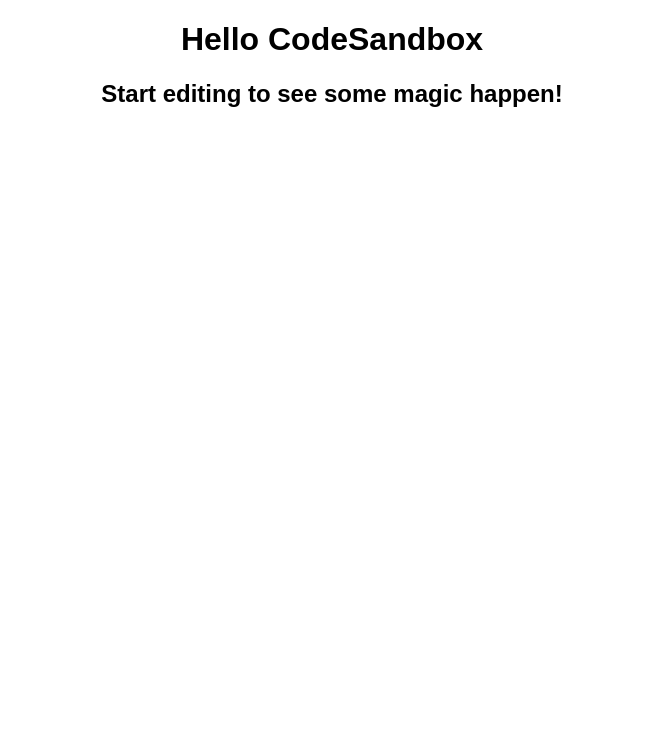
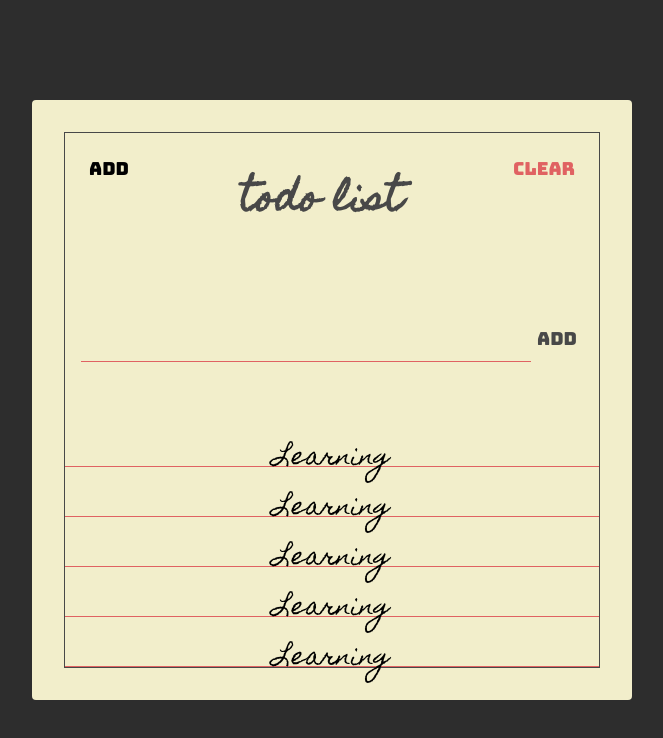
Before and after one commit to agengayuu/react-todolist, a React (Create React App) app: page / in a window 1280 px wide. Shown: the top 738 px of the page, without its empty margins (308-971 px from the left). Built offline with nearby package versions, Linux system fonts and the light colour scheme.

Commit message:
Migrasi HTML CSS ke React

```diff
--- a/public/index.html
+++ b/public/index.html
@@ -1,16 +1,23 @@
 <!DOCTYPE html>
 <html lang="en">
-
   <head>
-	<meta charset="utf-8">
-	<meta name="viewport" content="width=device-width, initial-scale=1, shrink-to-fit=no">
-	<meta name="theme-color" content="#000000">
+    <meta charset="utf-8" />
+    <meta
+      name="viewport"
+      content="width=device-width, initial-scale=1, shrink-to-fit=no"
+    />
+    <meta name="theme-color" content="#000000" />
     <!--
       manifest.json provides metadata used when your web app is added to the
       homescreen on Android. See https://developers.google.com/web/fundamentals/engage-and-retain/web-app-manifest/
     -->
-	<link rel="manifest" href="%PUBLIC_URL%/manifest.json">
-	<link rel="shortcut icon" href="%PUBLIC_URL%/favicon.ico">
+    <link rel="manifest" href="%PUBLIC_URL%/manifest.json" />
+    <link rel="shortcut icon" href="%PUBLIC_URL%/favicon.ico" />
+
+    <link
+      href="https://fonts.googleapis.com/css2?family=Bungee&family=Homemade+Apple&display=swap"
+      rel="stylesheet"
+    />
     <!--
       Notice the use of %PUBLIC_URL% in the tags above.
       It will be replaced with the URL of the `public` folder during the build.
@@ -39,5 +46,4 @@
       To create a production bundle, use `npm run build` or `yarn build`.
     -->
   </body>
-
 </html>
--- a/src/App.js
+++ b/src/App.js
@@ -2,9 +2,39 @@ import "./styles.css";
 
 export default function App() {
   return (
-    <div className="App">
-      <h1>Hello CodeSandbox</h1>
-      <h2>Start editing to see some magic happen!</h2>
+    <div className="container">
+      <div className="frame">
+        <section className="header">
+          <button className="header-btn">Add</button>
+          <h1 className="header-title">Todo List</h1>
+          <button className="header-btn main-red-color">Clear</button>
+        </section>
+
+        <section className="add">
+          <form className="add-form">
+            <input type="text" className="add-input" />
+            <button className="add-btn main-black-color">Add</button>
+          </form>
+        </section>
+
+        <section className="todos">
+          <div className="todo">
+            <span className="todo-text">Learning</span>
+          </div>
+          <div className="todo">
+            <span className="todo-text">Learning</span>
+          </div>
+          <div className="todo">
+            <span className="todo-text">Learning</span>
+          </div>
+          <div className="todo">
+            <span className="todo-text">Learning</span>
+          </div>
+          <div className="todo">
+            <span className="todo-text">Learning</span>
+          </div>
+        </section>
+      </div>
     </div>
   );
 }
--- a/src/styles.css
+++ b/src/styles.css
@@ -2,3 +2,157 @@
   font-family: sans-serif;
   text-align: center;
 }
+* {
+  box-sizing: border-box;
+}
+
+:root {
+  --main-red-color: #e06262;
+  --main-black-color: #484848;
+}
+
+.main-red-color {
+  color: var(--main-red-color);
+}
+
+.main-black-color {
+  color: var(--main-black-color);
+}
+
+html {
+  font-size: 10px;
+}
+
+body {
+  display: flex;
+  justify-content: center;
+  align-content: center;
+  align-items: center;
+
+  background-color: #2d2d2d;
+  height: 100vh;
+}
+
+body,
+html {
+  margin: 0;
+  padding: 0;
+  font-family: -apple-system, BlinkMacSystemFont, "Segoe UI", Roboto, Oxygen,
+    Ubuntu, Cantarell, "Open Sans", "Helvetica Neue", sans-serif;
+}
+
+.container {
+  width: 600px;
+  height: 600px;
+  background-color: #f2eecb;
+  border-radius: 4px;
+
+  padding: 32px;
+}
+
+.frame {
+  border: 1px solid var(--main-black-color);
+  height: 100%;
+
+  display: flex;
+  flex-direction: column;
+  justify-content: space-between;
+}
+
+.header {
+  display: flex;
+  align-items: flex-start;
+}
+
+.header-title {
+  flex: 1;
+  text-align: center;
+
+  color: var(--main-black-color);
+
+  font-size: 3.6rem;
+  font-family: "Homemade Apple", sans-serif;
+  text-transform: lowercase;
+}
+
+.header-btn {
+  font-size: 1.8rem;
+  font-family: "Bungee", sans-serif;
+
+  padding: 24px;
+  cursor: pointer;
+
+  background: unset;
+  border: unset;
+  outline: unset;
+}
+
+.header-btn.main-red-color:active {
+  text-shadow: 1px 1px 2px var(--main-red-color);
+}
+.header-btn.main-black-color:active {
+  text-shadow: 1px 1px 2px var(--main-black-color);
+}
+
+.add {
+  padding: 16px;
+}
+
+.add-form {
+  display: flex;
+  align-items: flex-start;
+}
+
+.add-input {
+  background: unset;
+  border: unset;
+  padding: 0 64px;
+
+  flex: 1;
+
+  border-bottom: 1px solid var(--main-red-color);
+  outline: unset;
+
+  font-family: "Homemade Apple", sans-serif;
+  font-size: 16px;
+  text-transform: lowercase;
+}
+
+.add-btn {
+  font-size: 1.8rem;
+  font-family: "Bungee", sans-serif;
+  cursor: pointer;
+
+  background: unset;
+  border: unset;
+  outline: unset;
+}
+
+.add-btn.main-black-color:active {
+  text-shadow: 1px 1px 2px var(--main-black-color);
+}
+
+.todos {
+  display: flex;
+  flex-direction: column;
+}
+
+.todo {
+  position: relative;
+
+  flex: 1 0 auto;
+  text-align: center;
+
+  min-height: 34px;
+  margin: 16px 0 0;
+  font-family: "Homemade Apple", sans-serif;
+  font-size: 24px;
+
+  border-bottom: 1px solid var(--main-red-color);
+}
+
+.todo-text {
+  position: absolute;
+  left: 50%;
+  transform: translate(-50%);
+}
```
Lines whose indentation alone changed are shown as unchanged.
